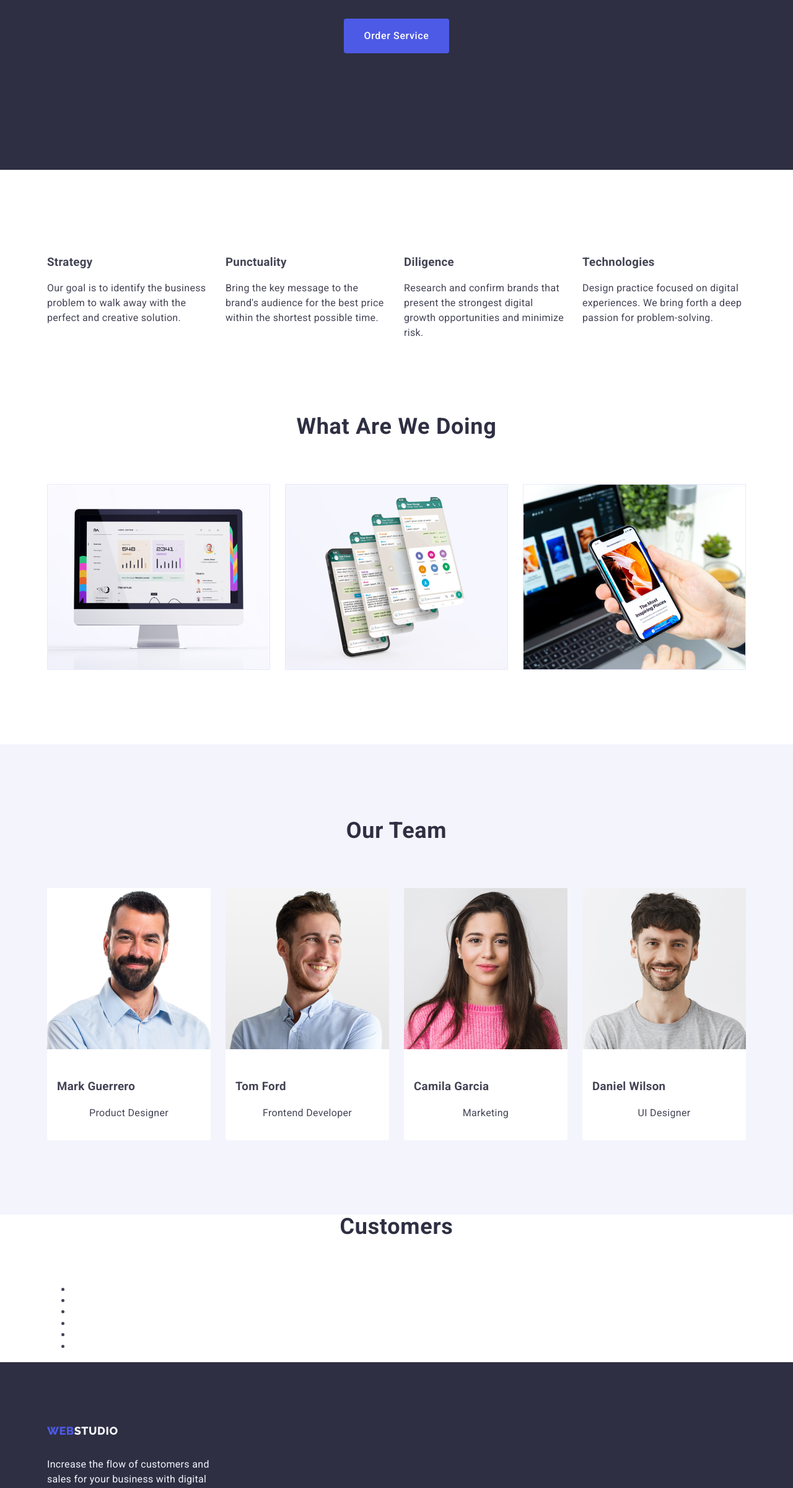
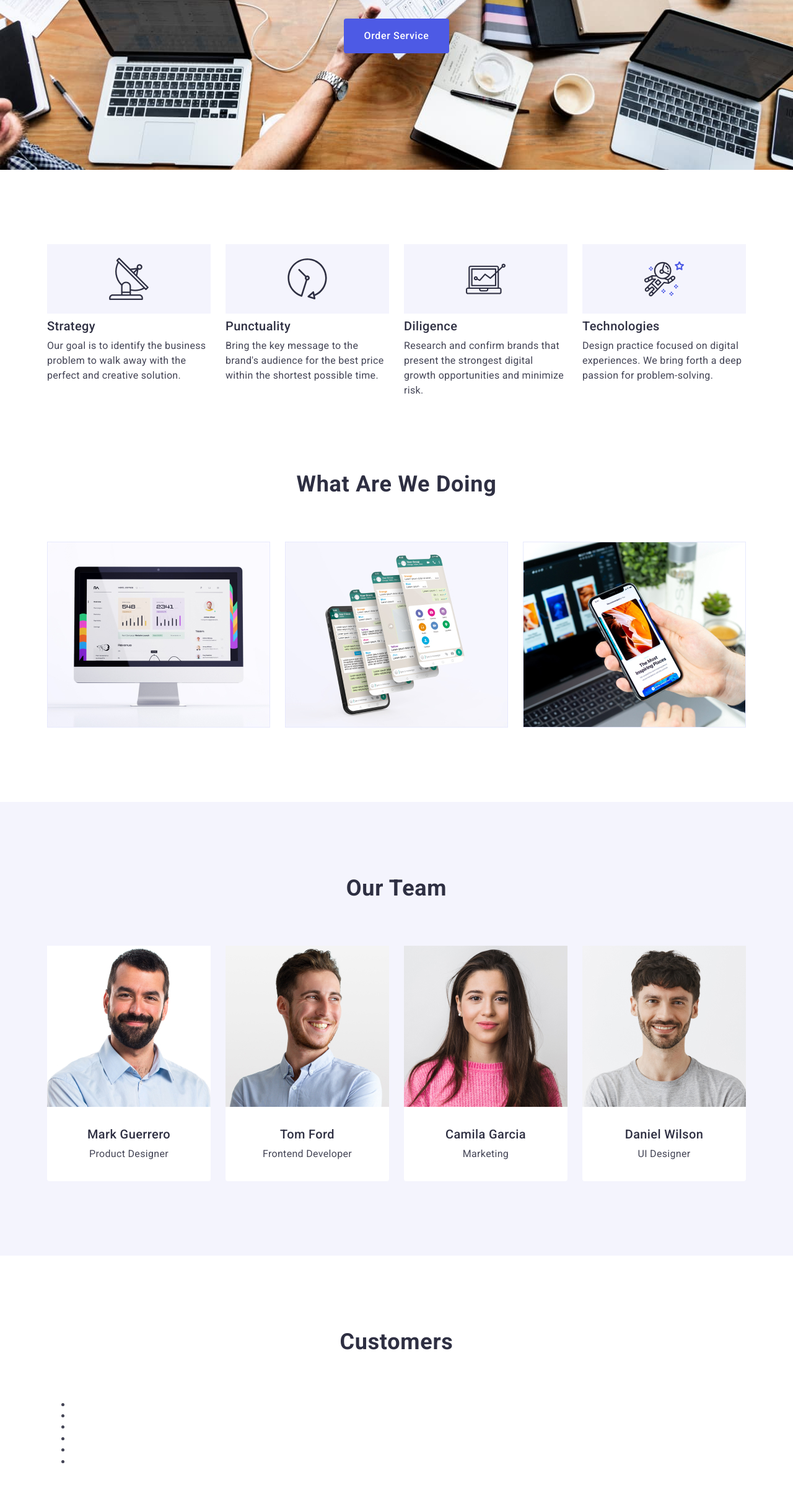
Before and after one commit to DanyloYamelynets/goit-markup-hw-04, a plain HTML site: page index.html in a window 1280 px wide. Shown: the part 399-2800 px from the top of the page at 62% size. Drawn offline with nearby package versions, Linux system fonts and the light colour scheme.

Commit message:
Update styles.css

```diff
--- a/css/styles.css
+++ b/css/styles.css
@@ -135,12 +135,16 @@ address a {
 }
 .hero {
   background-color: var(--primary-text-color);
+  background-image: url(../images/people-office.jpg);
   text-align: center;
   padding-top: 188px;
   padding-bottom: 188px;
+  background-repeat: no-repeat;
+  background-position: center;
+  background-size: cover;
 }
 
-/* Секції */
+/* Секція ВЛАСТИВОСТІ */
 .section-features {
   padding-top: 120px;
   padding-bottom: 120px;
@@ -155,6 +159,39 @@ address a {
 .feature-name {
   width: calc((100% - 72px) / 4);
 }
+.feature-name::before {
+  display: block;
+  content: "";
+  height: 112px;
+  background-color: var(--secondary-white-color);
+  background-size: 64px;
+  background-repeat: no-repeat;
+  background-position: center;
+}
+.icon-antenna::before {
+  background-image: url("../images/antenna.svg");
+
+}
+.icon-clock::before {
+  background-image: url("../images/clock.svg");
+}
+.icon-laptop::before {
+  background-image: url("../images/laptop.svg");
+}
+.icon-astronaut::before {
+  background-image: url("../images/astronaut.svg");
+}
+.features-title {
+  margin-top: 8px;
+  margin-bottom: 8px;
+  color: var(--primary-text-color);
+  font-weight: 500;
+  font-size: 20px;
+  line-height: 1.2;
+  letter-spacing: 0.02em;
+}
+
+/* Секція РОБОТИ */
 .section-works {
   padding-bottom: 120px;
 }
@@ -176,15 +213,8 @@ address a {
   text-transform: capitalize;
   letter-spacing: 0.02em;
 }
-.section-name {
-  margin-top: 0;
-  margin-bottom: 8px;
-  color: var(--primary-text-color);
-  font-weight: 500;
-  font-size: 20px;
-  line-height: 1.2;
-  letter-spacing: 0.02em;
-}
+
+/* Секція КОМАНДА */
 .section-description {
   color: var(--secondary-text-color);
   font-weight: 400;
@@ -192,16 +222,6 @@ address a {
   line-height: 1.5;
   margin-top: 0;
   margin-bottom: 0;
-}
-
-.section-list {
-  color: var(--primary-text-color);
-  font-weight: 500;
-  font-size: 20px;
-  line-height: 1.2;
-  letter-spacing: 0.02em;
-  margin-top: 0;
-  margin-bottom: 8px;
 }
 .section-team {
   background-color: var(--secondary-white-color);
@@ -222,11 +242,24 @@ address a {
 .worker {
   padding: 32px 16px;
 }
-.section-team .section-name {
+.worker-name {
+  margin-top: 0;
+  margin-bottom: 8px;
+  color: var(--primary-text-color);
+  font-weight: 500;
+  font-size: 20px;
+  line-height: 1.2;
+  letter-spacing: 0.02em;
+}
+.section-team .worker-name {
   text-align: center;
 }
 .section-team .section-description {
   text-align: center;
+}
+.section-customers {
+  padding-top: 120px;
+  padding-bottom: 120px;
 }
 /* секція портфоліо */
 .section-portfolio {
@@ -241,6 +274,15 @@ address a {
   flex-wrap: wrap;
   column-gap: 24px;
   row-gap: 48px;
+}
+.section-list {
+  color: var(--primary-text-color);
+  font-weight: 500;
+  font-size: 20px;
+  line-height: 1.2;
+  letter-spacing: 0.02em;
+  margin-top: 0;
+  margin-bottom: 8px;
 }
 .portfolio-items {
   width: 360px;
```
